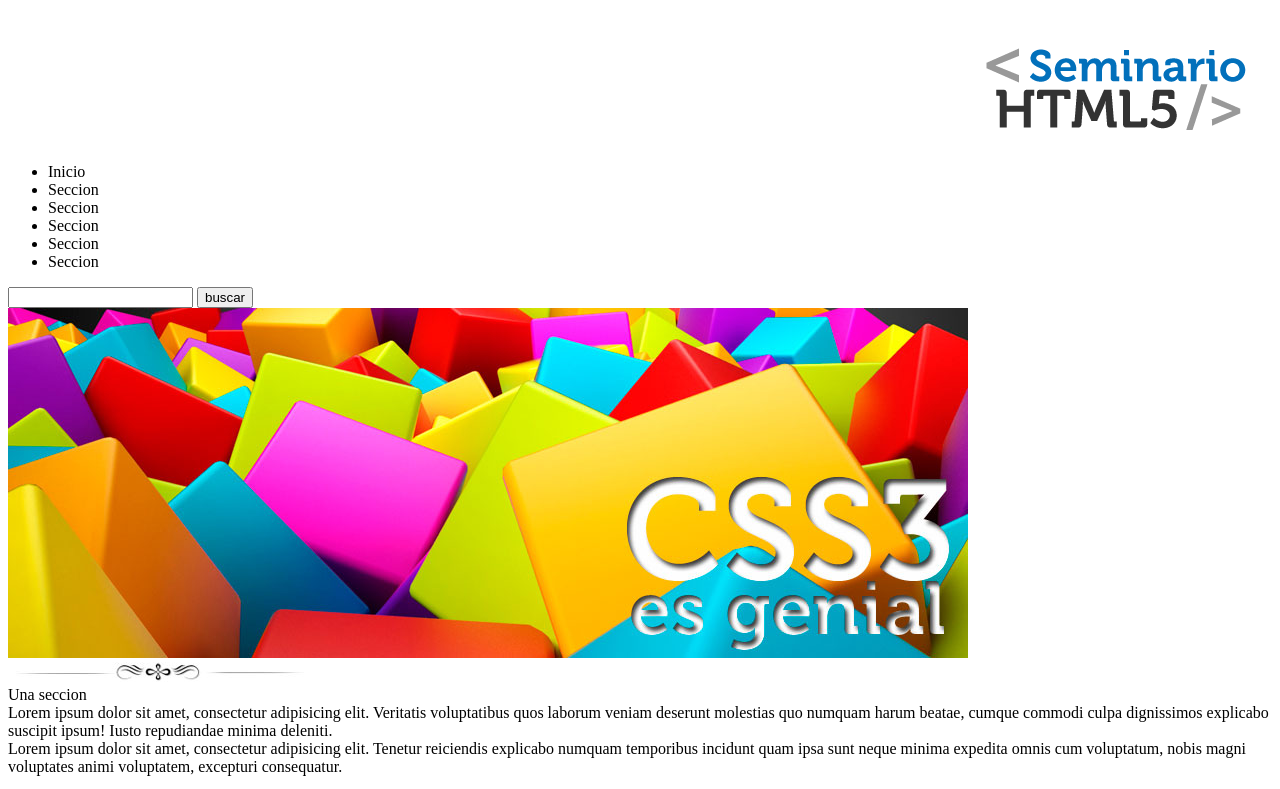
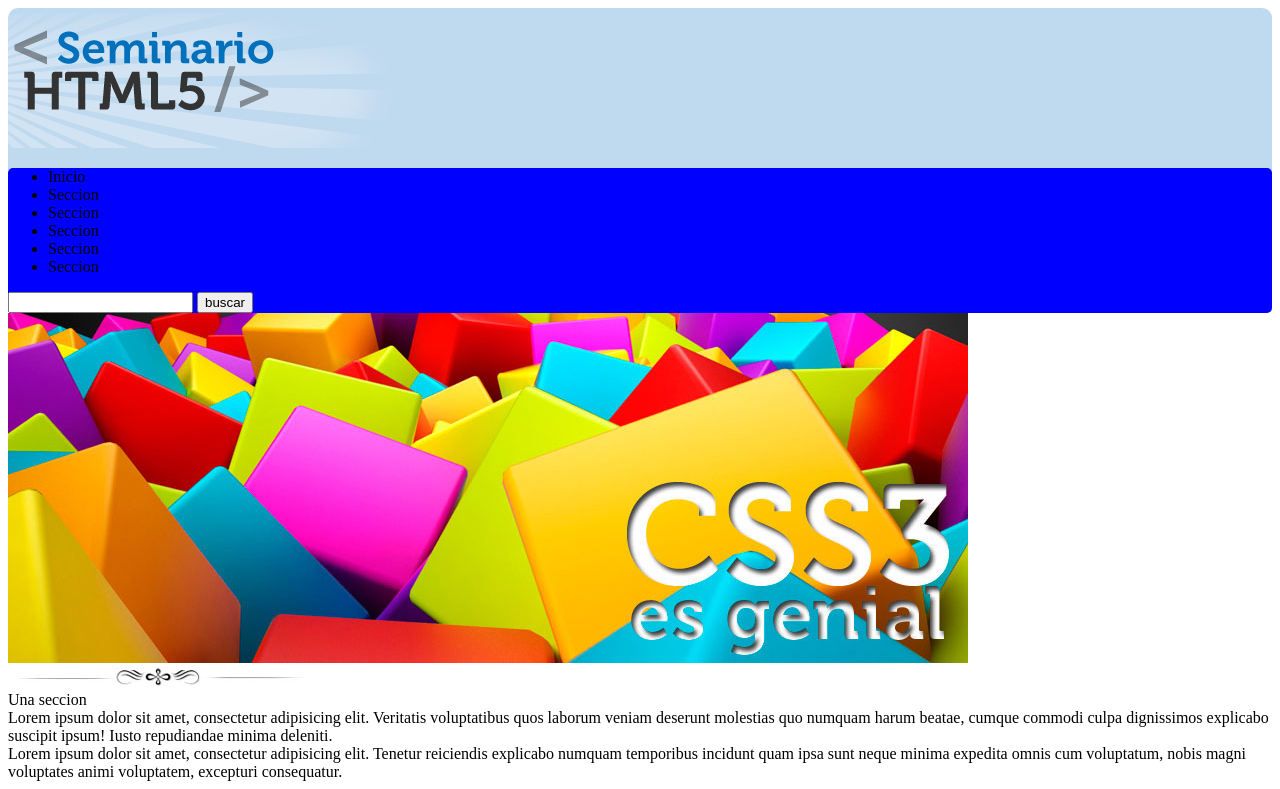
Before and after one commit to Feribaortiz/Practica01css, a plain HTML site: page practica01css/index.html in a window 1280 px wide. Shown: the top 789 px of the page. Drawn offline with Linux system fonts and the light colour scheme.

Commit message:
Lo intente xd

```diff
--- /dev/null
+++ b/practica01css/CSS/estilos.css
@@ -0,0 +1,23 @@
+header{
+    background: #bfd9ef;
+    border-radius: 10px;
+    color: black;
+    padding-top: 5px;
+    text-align: center;
+}
+#logo{
+     position:absolute;
+     top:10px;
+     left:0px;
+     border:none;
+}
+.abajo {
+    position: relative;
+    right: 400px;
+}
+header nav {
+    background: blue;
+    border-radius: 5px;
+    text-align: left;
+    position: relative;
+}
--- a/practica01css/index.html
+++ b/practica01css/index.html
@@ -3,10 +3,11 @@
 <head>
 	<meta charset="UTF-8">
 	<title>Practica 01</title>
+	<link rel="stylesheet" href="css/estilos.css">
 </head>
 <body>
 	<header>
-		<img src="img/resplandor.png" alt="fondo">
+		<img class="abajo" src="img/resplandor.png" alt="fondo">
 		<img id="logo" src="img/logo.png" alt="logo">
 		<nav>
 			<ul>
```
